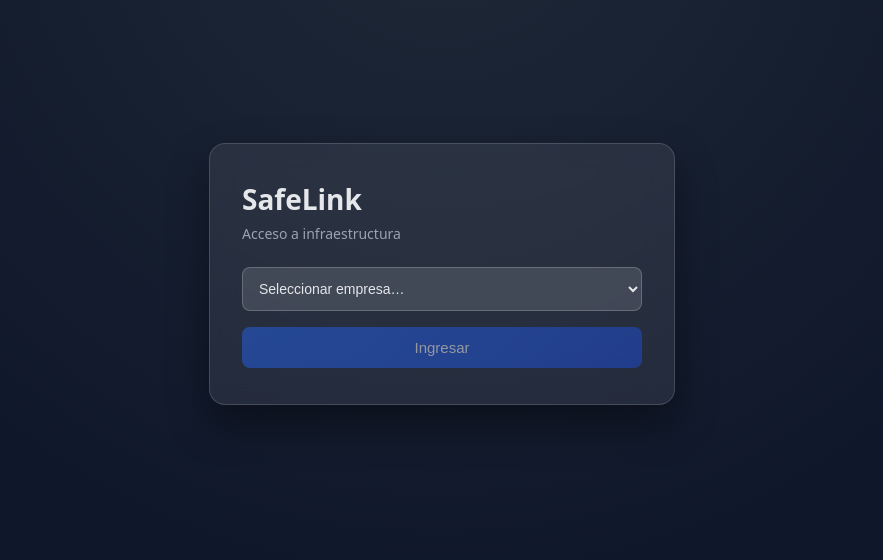
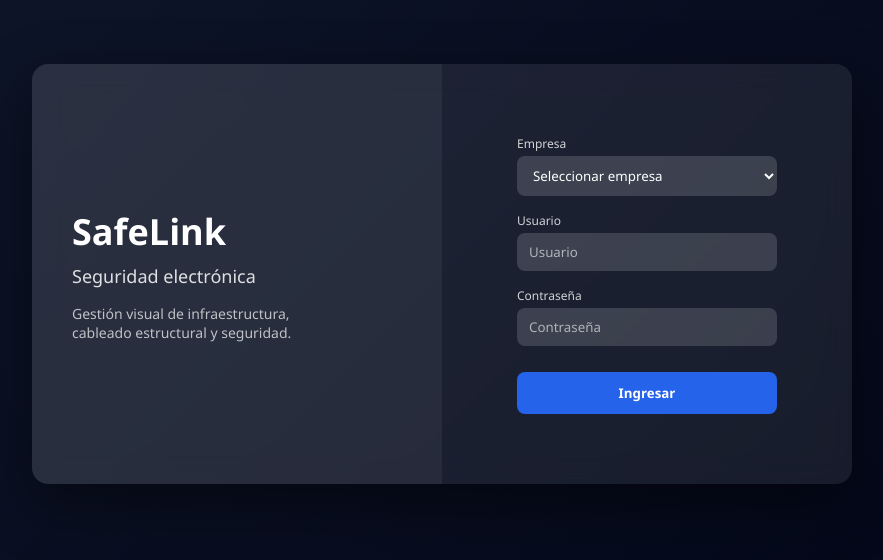
Before and after one commit to cesarmarcelojavier/safelink, a React (Vite) app: page /login in a window 1280 px wide. Shown: the part 126-686 px from the top of the page, without its empty margins (198-1081 px from the left). Built offline with nearby package versions, Linux system fonts and the light colour scheme.

Commit message:
redesigned login

```diff
--- a/src/auth/Login.jsx
+++ b/src/auth/Login.jsx
@@ -1,43 +1,70 @@
 import { useState } from "react";
+import { useAuth } from "../context/AuthContext";
 import { empresas } from "../data/empresas";
-import { useAuth } from "../context/AuthContext";
-import "./Login.css";
 
 export default function Login() {
   const { login } = useAuth();
-  const [empresaId, setEmpresaId] = useState("");
 
-  const handleIngresar = () => {
-    const empresa = empresas.find(e => e.id === Number(empresaId));
-    if (empresa) login(empresa);
+  const [empresaSeleccionada, setEmpresaSeleccionada] = useState("");
+  const [usuario, setUsuario] = useState("");
+  const [password, setPassword] = useState("");
+
+  const handleSubmit = (e) => {
+    e.preventDefault();
+    if (!empresaSeleccionada) return;
+
+    // 🔐 login simple (mock)
+    login(empresaSeleccionada);
   };
 
   return (
     <div className="login-page">
       <div className="login-card">
-        <h1 className="login-title">SafeLink</h1>
-        <p className="login-subtitle">Acceso a infraestructura</p>
+        {/* PANEL IZQUIERDO */}
+        <div className="login-left">
+          <h1>SafeLink</h1>
+          <h2>Seguridad electrónica</h2>
+          <p>
+            Gestión visual de infraestructura, cableado estructural y seguridad.
+          </p>
+        </div>
 
-        <select
-          className="login-select"
-          value={empresaId}
-          onChange={(e) => setEmpresaId(e.target.value)}
-        >
-          <option value="">Seleccionar empresa…</option>
-          {empresas.map(e => (
-            <option key={e.id} value={e.id}>
-              {e.nombre}
-            </option>
-          ))}
-        </select>
+        {/* PANEL DERECHO */}
+        <div className="login-right">
+          <form onSubmit={handleSubmit}>
+            <label>Empresa</label>
+            <select
+              value={empresaSeleccionada}
+              onChange={(e) => setEmpresaSeleccionada(e.target.value)}
+              required
+            >
+              <option value="">Seleccionar empresa</option>
+              {empresas.map((emp) => (
+                <option key={emp.id} value={emp.nombre}>
+                  {emp.nombre}
+                </option>
+              ))}
+            </select>
 
-        <button
-          className="login-button"
-          disabled={!empresaId}
-          onClick={handleIngresar}
-        >
-          Ingresar
-        </button>
+            <label>Usuario</label>
+            <input
+              type="text"
+              placeholder="Usuario"
+              value={usuario}
+              onChange={(e) => setUsuario(e.target.value)}
+            />
+
+            <label>Contraseña</label>
+            <input
+              type="password"
+              placeholder="Contraseña"
+              value={password}
+              onChange={(e) => setPassword(e.target.value)}
+            />
+
+            <button type="submit">Ingresar</button>
+          </form>
+        </div>
       </div>
     </div>
   );
--- a/src/index.css
+++ b/src/index.css
@@ -1,11 +1,117 @@
-body {
+/* RESET */
+* {
+  box-sizing: border-box;
   margin: 0;
-  font-family: system-ui, -apple-system, BlinkMacSystemFont, "Segoe UI", sans-serif;
-  background-color: #0f172a;
+  padding: 0;
+  font-family: "Segoe UI", system-ui, sans-serif;
 }
 
+/* FONDO GENERAL */
+body {
+  height: 100vh;
+  background: linear-gradient(135deg, #0f172a, #020617);
+  color: #fff;
+}
 
-input, select, button {
+/* CONTENEDOR PRINCIPAL */
+.login-page {
+  height: 100vh;
+  display: flex;
+  align-items: center;
+  justify-content: center;
+}
+
+/* GLASS CARD */
+.login-card {
+  width: 820px;
+  height: 420px;
+  display: flex;
+  border-radius: 16px;
+  background: rgba(255, 255, 255, 0.08);
+  backdrop-filter: blur(16px);
+  -webkit-backdrop-filter: blur(16px);
+  box-shadow: 0 20px 60px rgba(0, 0, 0, 0.45);
+  overflow: hidden;
+}
+
+/* PANEL IZQUIERDO */
+.login-left {
+  flex: 1;
+  padding: 40px;
+  background: rgba(255, 255, 255, 0.05);
+  display: flex;
+  flex-direction: column;
+  justify-content: center;
+}
+
+.login-left h1 {
+  font-size: 36px;
+  font-weight: 700;
+  margin-bottom: 8px;
+}
+
+.login-left h2 {
+  font-size: 18px;
+  font-weight: 400;
+  opacity: 0.85;
+  margin-bottom: 16px;
+}
+
+.login-left p {
+  font-size: 14px;
+  opacity: 0.7;
+  max-width: 280px;
+}
+
+/* PANEL DERECHO */
+.login-right {
+  flex: 1;
+  padding: 40px;
+  display: flex;
+  align-items: center;
+  justify-content: center;
+}
+
+.login-right form {
   width: 100%;
-  padding: 8px;
+  max-width: 260px;
+  display: flex;
+  flex-direction: column;
 }
+
+.login-right label {
+  font-size: 12px;
+  opacity: 0.8;
+  margin-bottom: 4px;
+}
+
+.login-right input,
+.login-right select {
+  margin-bottom: 16px;
+  padding: 10px 12px;
+  border-radius: 8px;
+  border: none;
+  outline: none;
+  background: rgba(255, 255, 255, 0.15);
+  color: #fff;
+}
+
+.login-right input::placeholder {
+  color: rgba(255, 255, 255, 0.6);
+}
+
+.login-right button {
+  margin-top: 10px;
+  padding: 12px;
+  border-radius: 8px;
+  border: none;
+  background: #2563eb;
+  color: #fff;
+  font-weight: 600;
+  cursor: pointer;
+  transition: background 0.2s ease;
+}
+
+.login-right button:hover {
+  background: #1e40af;
+}
```
